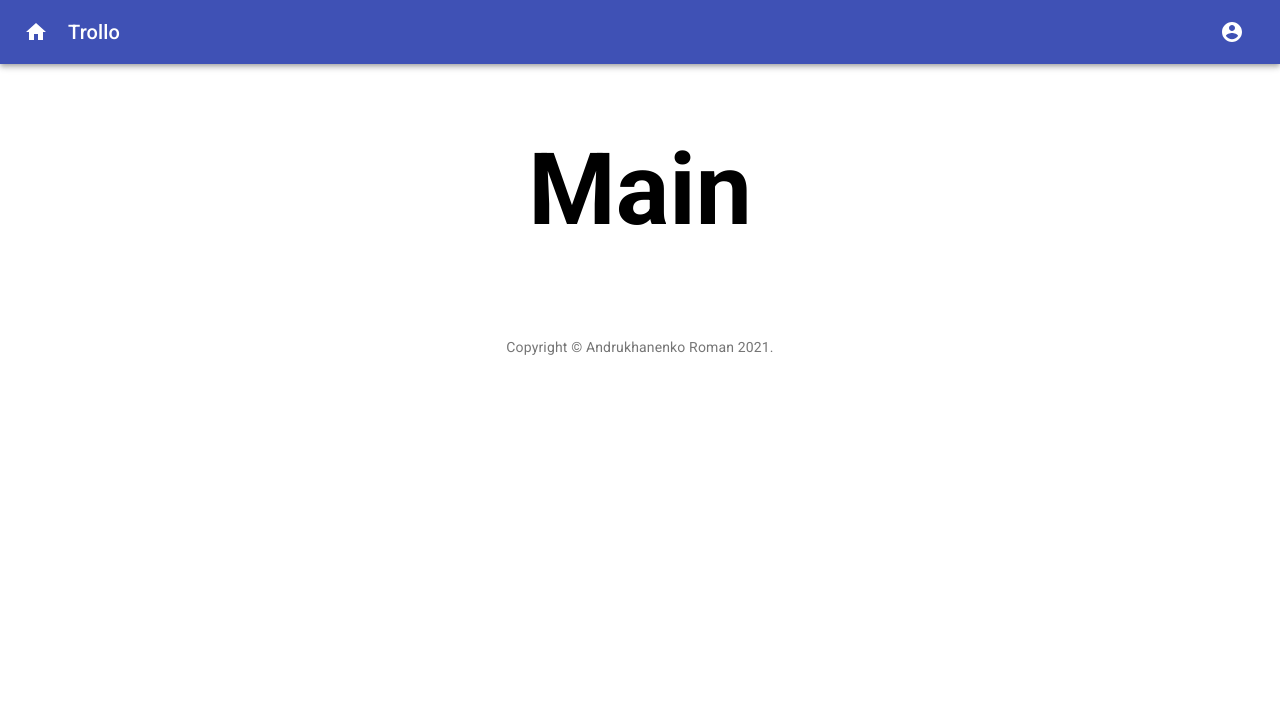
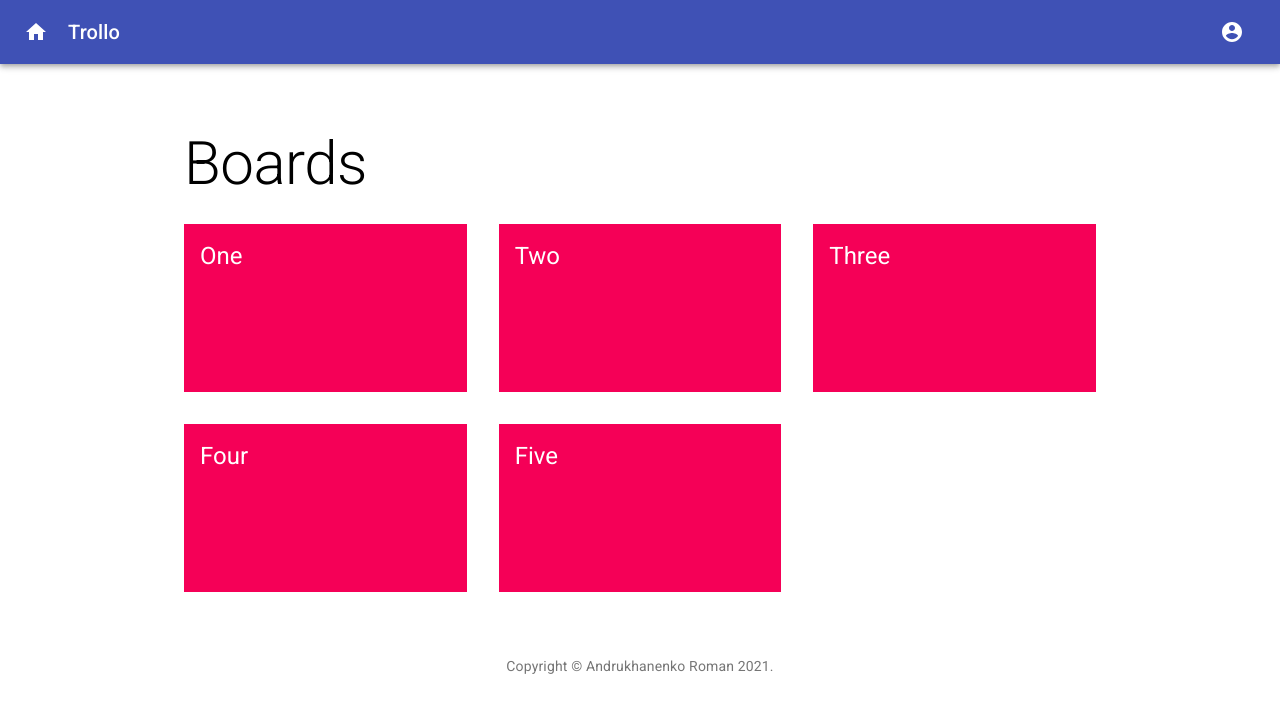
Before and after one commit to Vooooodoo/task-manager-frontend, a React (Create React App) app: page /main in a window 1280 px wide. Shown: the top 712 px of the page. Built offline with nearby package versions, Linux system fonts and the light colour scheme.

Commit message:
feature: realize main page grid for boards elements

```diff
--- a/src/components/App/App.js
+++ b/src/components/App/App.js
@@ -9,7 +9,12 @@ import Footer from '../Footer';
 
 // добавим кастомную переменную в глобальный объект theme
 const theme = createMuiTheme({
-  whiteColor: 'white',
+  mainContainerMarginTop: '64px',
+  customHover: {
+    cursor: 'pointer',
+    opacity: '.8',
+  },
+  customTransition: '.2s linear',
 });
 
 function App() {
--- a/src/components/Footer/index.js
+++ b/src/components/Footer/index.js
@@ -10,7 +10,7 @@ const StyledFooter = styled.footer`
   justify-content: center;
   max-width: 444px;
   min-height: 65px;
-  padding: 16px;
+  padding: 64px;
   box-sizing: border-box;
   margin: 0 auto;
 `;
--- a/src/components/GlobalStyle/index.js
+++ b/src/components/GlobalStyle/index.js
@@ -4,7 +4,6 @@ const GlobalStyle = createGlobalStyle`
   html {
     min-width: 320px;
     font-family: 'Roboto', Arial, sans-serif;
-    color: #FFFFFF;
     -webkit-font-smoothing: antialiased;
     -moz-osx-font-smoothing: grayscale;
     -webkit-text-size-adjust: 100%;
--- a/src/components/Header/index.js
+++ b/src/components/Header/index.js
@@ -39,7 +39,7 @@ const useStyles = makeStyles((theme) => ({
     alignItems: 'center',
   },
   whiteColor: {
-    color: theme.whiteColor,
+    color: 'white',
   },
 }));
 
--- a/src/components/Main/index.js
+++ b/src/components/Main/index.js
@@ -1,19 +1,82 @@
 import React from 'react';
-import styled from 'styled-components';
+import Container from '@material-ui/core/Container';
+import Typography from '@material-ui/core/Typography';
+import Grid from '@material-ui/core/Grid';
+import { makeStyles } from '@material-ui/core/styles';
 
-const StyledMain = styled.main`
-  display: flex;
-  justify-content: center;
-  align-items: center;
-  color: black;
-  font-size: 50px;
-`;
+const useStyles = makeStyles((theme) => ({
+  main: {
+    marginTop: theme.mainContainerMarginTop,
+  },
+  title: {
+    marginBottom: theme.spacing(3),
+  },
+  board: {
+    backgroundColor: theme.palette.secondary.main,
+    backgroundClip: 'content-box',
+    minHeight: '200px',
+    borderRadius: '8px',
+    transition: theme.customTransition,
+    '&:hover': {
+      backgroundColor: theme.palette.secondary.dark,
+      cursor: 'pointer',
+    },
+  },
+  boardTitle: {
+    color: 'white',
+    margin: theme.spacing(2, 0, 0, 2),
+  },
+}));
 
 function Main() {
+  const classes = useStyles();
+  const boards = [
+    {
+      id: 1,
+      name: 'One',
+    },
+    {
+      id: 2,
+      name: 'Two',
+    },
+    {
+      id: 3,
+      name: 'Three',
+    },
+    {
+      id: 4,
+      name: 'Four',
+    },
+    {
+      id: 5,
+      name: 'Five',
+    },
+  ];
+
   return (
-    <StyledMain>
-      <h1>Main</h1>
-    </StyledMain>
+    <Container className={classes.main} component="main" maxWidth="md">
+      <Container component="section" disableGutters>
+        <Typography className={classes.title} component="h1" variant="h2">
+          Boards
+        </Typography>
+        <Grid container spacing={4}>
+          {boards.map((board) => (
+            <Grid
+              className={classes.board}
+              item
+              key={board.id}
+              xs={12}
+              sm={6}
+              md={4}
+            >
+              <Typography className={classes.boardTitle} component="h2" variant="h5">
+                {board.name}
+              </Typography>
+            </Grid>
+          ))}
+        </Grid>
+      </Container>
+    </Container>
   );
 }
 
```
